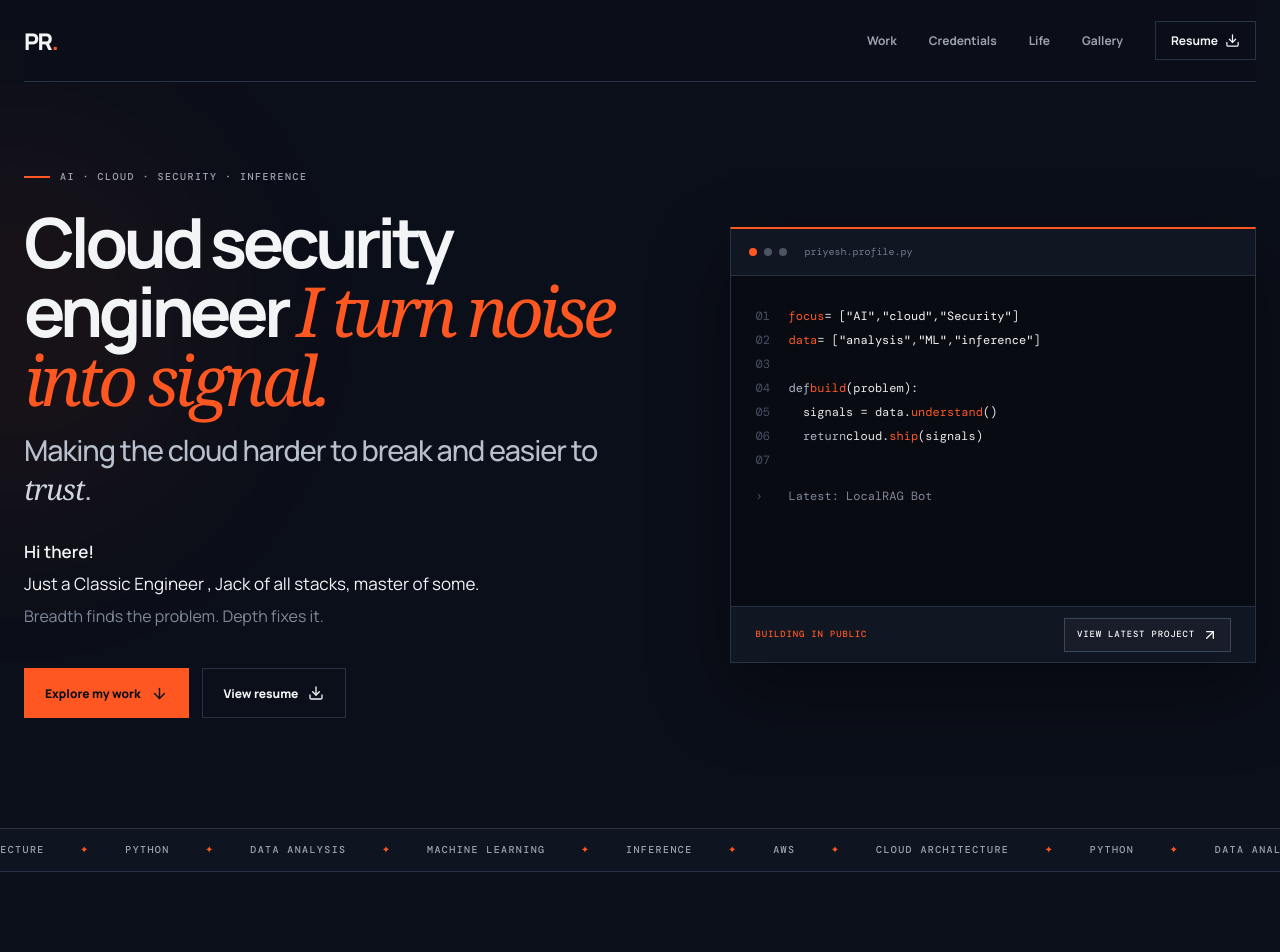
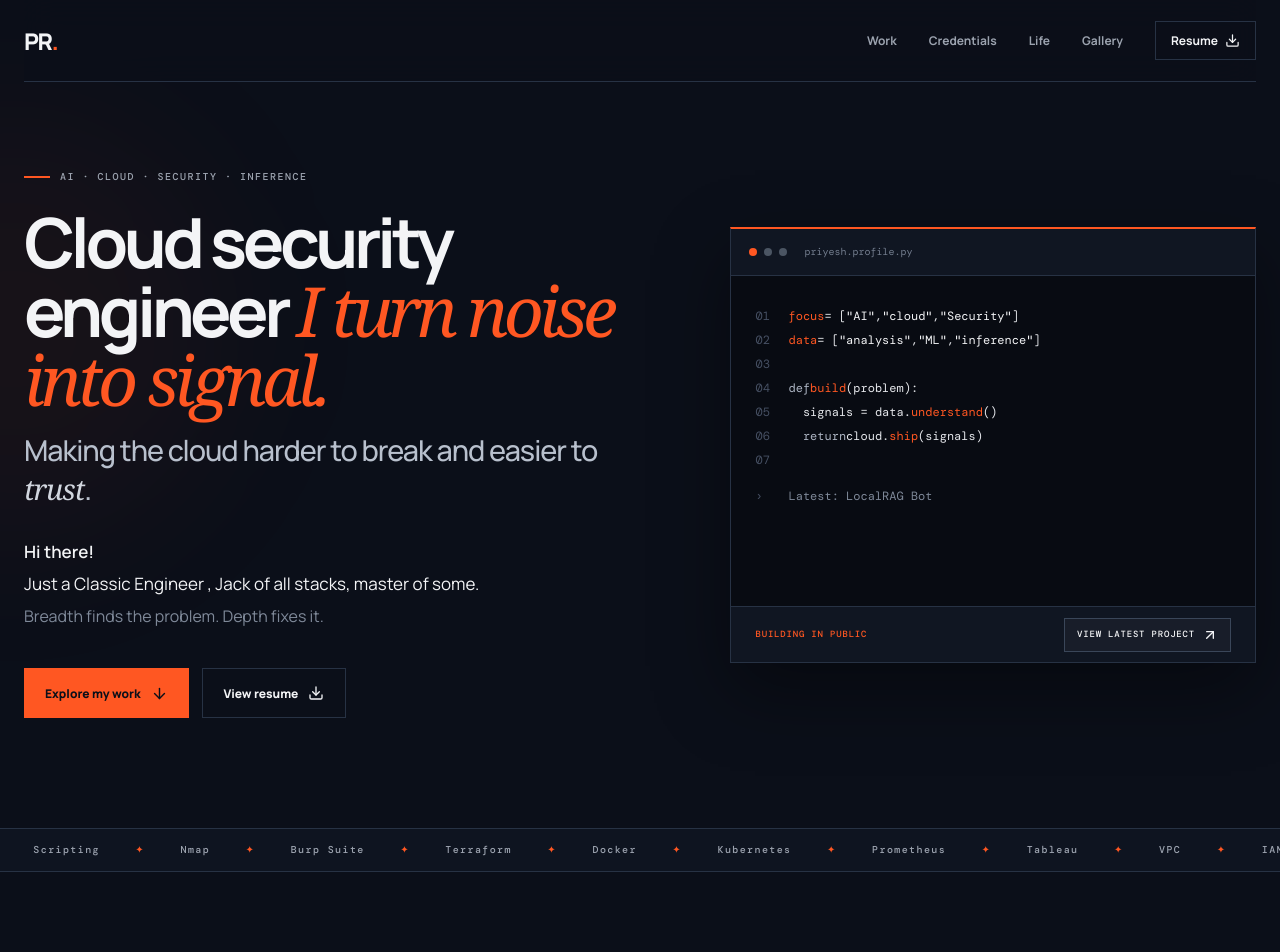
Before and after one commit to priyeshr7/priyeshraj, a React (Vite) app: page / in a window 1280 px wide. Shown: the top 952 px of the page. Built offline with nearby package versions, Linux system fonts and the light colour scheme; no server answers.

Commit message:
Update portfolio technology ticker

```diff
--- a/src/pages/Index.tsx
+++ b/src/pages/Index.tsx
@@ -115,7 +115,7 @@ const Index = () => {
           </div>
         </section>
 
-        <section className="ticker" aria-label="Focus areas"><div>AWS <span>✦</span> CLOUD ARCHITECTURE <span>✦</span> PYTHON <span>✦</span> DATA ANALYSIS <span>✦</span> MACHINE LEARNING <span>✦</span> INFERENCE <span>✦</span> AWS <span>✦</span> CLOUD ARCHITECTURE <span>✦</span> PYTHON <span>✦</span> DATA ANALYSIS <span>✦</span></div></section>
+        <section className="ticker" aria-label="Tools and technologies"><div>AWS <span>✦</span> NumPy <span>✦</span> PyTorch <span>✦</span> LangChain <span>✦</span> LangGraph <span>✦</span> Python <span>✦</span> Scripting <span>✦</span> Nmap <span>✦</span> Burp Suite <span>✦</span> Terraform <span>✦</span> Docker <span>✦</span> Kubernetes <span>✦</span> Prometheus <span>✦</span> Tableau <span>✦</span> VPC <span>✦</span> IAM <span>✦</span> KMS <span>✦</span> Security Groups <span>✦</span> NACLs <span>✦</span> Load Balancers <span>✦</span> CloudTrail <span>✦</span> Threat Modeling <span>✦</span> AWS <span>✦</span> NumPy <span>✦</span> PyTorch <span>✦</span> LangChain <span>✦</span> LangGraph <span>✦</span> Python <span>✦</span> Scripting <span>✦</span> Nmap <span>✦</span> Burp Suite <span>✦</span> Terraform <span>✦</span> Docker <span>✦</span> Kubernetes <span>✦</span> Prometheus <span>✦</span> Tableau <span>✦</span> VPC <span>✦</span> IAM <span>✦</span> KMS <span>✦</span> Security Groups <span>✦</span> NACLs <span>✦</span> Load Balancers <span>✦</span> CloudTrail <span>✦</span> Threat Modeling <span>✦</span></div></section>
 
         <section className="expertise-section" aria-labelledby="expertise-title">
           <div className="section-heading"><div><p className="eyebrow"><span /> What I work with</p><h2 id="expertise-title">From cloud foundations to intelligent systems.</h2></div><p>My interests meet where infrastructure, data, and inference become something people can actually use.</p></div>
```
